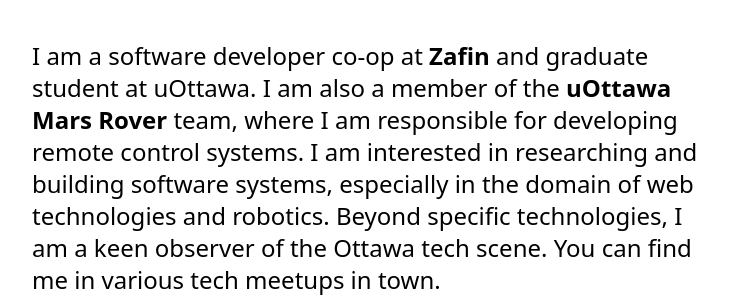
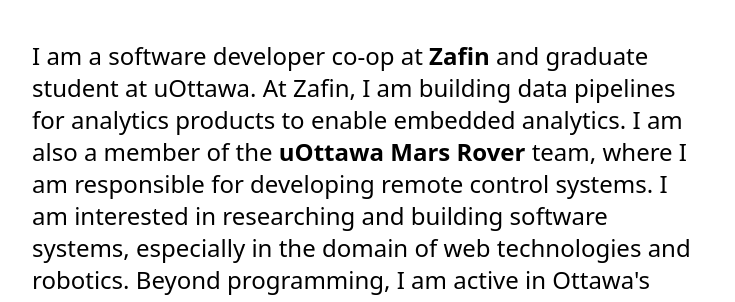
Before and after one commit to zzehli/zzehli.github.io, a plain HTML site: page index.html in a window 1280 px wide. Shown: the part 184-486 px from the top of the page, without its empty margins (144-879 px from the left). Drawn offline with Linux system fonts and the light colour scheme.

Commit message:
update description and add README

```diff
--- a/index.html
+++ b/index.html
@@ -24,13 +24,13 @@
             <p class="text-lg md:text-xl lg:text-2xl text-black mb-5 lg:mb-7">
                 I am a software developer co-op at <a href="https://zafin.com/" target="_blank"
                     rel="noopener noreferrer" class="font-bold">Zafin</a> and graduate student at uOttawa.
+                    At Zafin, I am building data pipelines for analytics products to enable embedded analytics.
                 I am also a member of the <a href="https://uorover.org/" target="_blank" rel="noopener noreferrer"
                     class="font-bold">uOttawa Mars Rover </a> team, where I am responsible for developing remote control
                 systems.
                 I am interested in researching and building software systems, especially in the domain of web
-                technologies and
-                robotics. Beyond specific technologies, I am a keen observer of the Ottawa tech scene. You can find me
-                in various tech meetups in town.
+                technologies and robotics. Beyond programming, I am active in Ottawa's tech scene. You can find me
+                in various tech events and meetups in town.
             </p>
             <!-- need a longer introduction and emphasize certain words -->
             <div class="flex space-x-5 lg:space-x-6">
```
Also changed, not shown: README.md (added), css/style.css.
